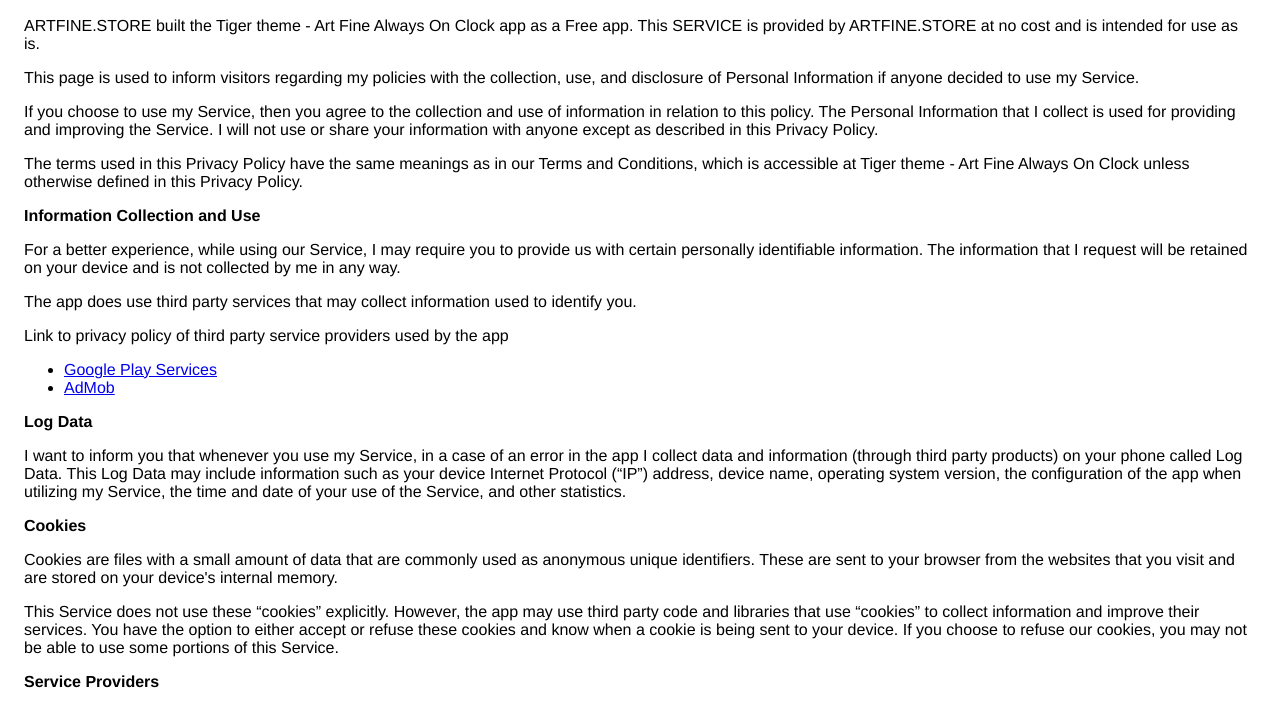
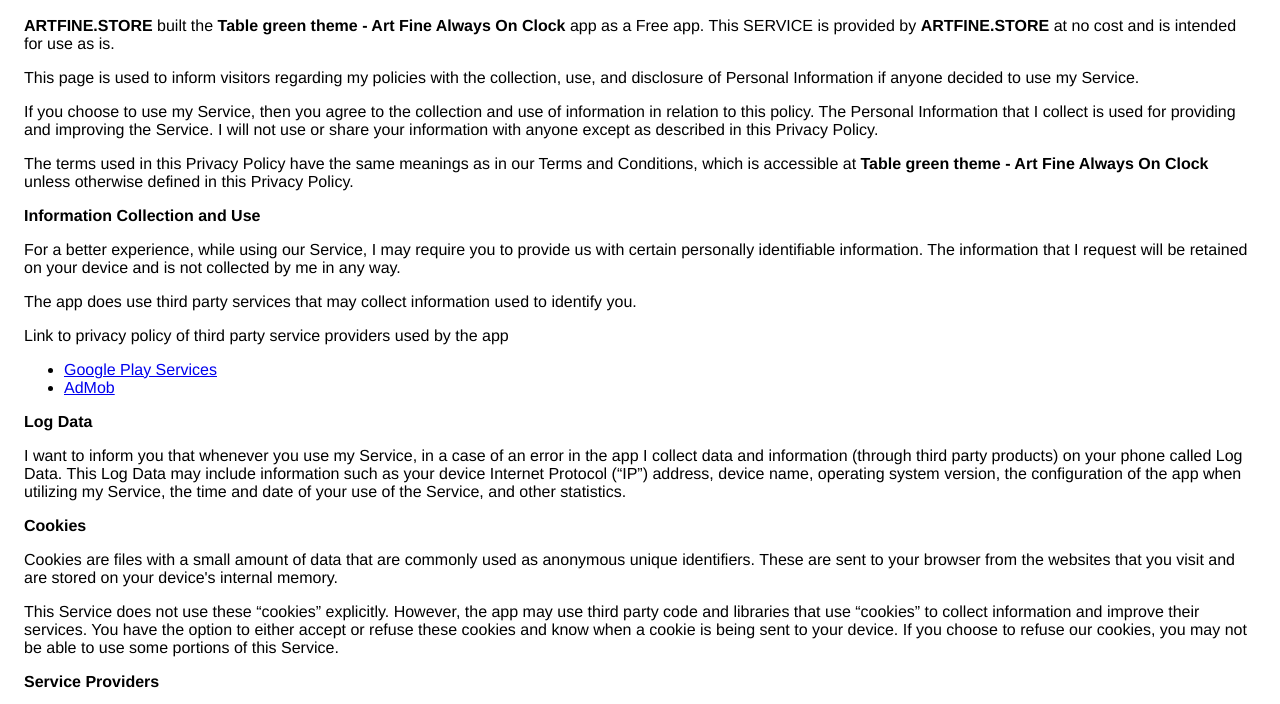
Before and after one commit to artfine/table_green_theme_clock.github.io, a plain HTML site: page index.html in a window 1280 px wide. Shown: the part 75-779 px from the top of the page. Drawn offline with Linux system fonts and the light colour scheme.

Commit message:
Update index.html

```diff
--- a/index.html
+++ b/index.html
@@ -1,4 +1,4 @@
-<!DOCTYPE html><html> <head> <meta charset="utf-8"> <meta name="viewport" content="width=device-width"> <title>Privacy Policy</title> <style>body{font-family: "Helvetica Neue", Helvetica, Arial, sans-serif; padding:1em;}</style></head> <body><h2>Privacy Policy</h2> <p> ARTFINE.STORE built the Tiger theme - Art Fine Always On Clock app as a Free app. This SERVICE is provided by ARTFINE.STORE at no cost and is intended for use as is.
+<!DOCTYPE html><html> <head> <meta charset="utf-8"> <meta name="viewport" content="width=device-width"> <title>Privacy Policy</title> <style>body{font-family: "Helvetica Neue", Helvetica, Arial, sans-serif; padding:1em;}</style></head> <body><h2>Privacy Policy</h2> <p> <b>ARTFINE.STORE</b> built the <b>Table green theme - Art Fine Always On Clock</b> app as a Free app. This SERVICE is provided by <b>ARTFINE.STORE</b> at no cost and is intended for use as is.
                   </p> <p>This page is used to inform visitors regarding my policies with the collection, use, and
                     disclosure of Personal Information if anyone decided to use my Service.
                   </p> <p>If you choose to use my Service, then you agree to the collection and use of information in relation
@@ -6,7 +6,7 @@
                     Service. I will not use or share your information with anyone except as described
                     in this Privacy Policy.
                   </p> <p>The terms used in this Privacy Policy have the same meanings as in our Terms and Conditions, which is accessible
-                    at Tiger theme - Art Fine Always On Clock unless otherwise defined in this Privacy Policy.
+                    at <b>Table green theme - Art Fine Always On Clock</b> unless otherwise defined in this Privacy Policy.
                   </p> <p><strong>Information Collection and Use</strong></p> <p>For a better experience, while using our Service, I may require you to provide us with certain
                     personally identifiable information. The information that I request will be retained on your device and is not collected by me in any way.
                   </p> <p>The app does use third party services that may collect information used to identify you.</p> <div><p>Link to privacy policy of third party service providers used by the app</p> <ul><li><a href="https://www.google.com/policies/privacy/" target="_blank">Google Play Services</a></li> <li><a href="https://support.google.com/admob/answer/6128543?hl=en" target="_blank">AdMob</a></li> <!----> <!----> <!----> <!----></ul></div> <p><strong>Log Data</strong></p> <p> I want to inform you that whenever you use my Service, in a case of an
```
